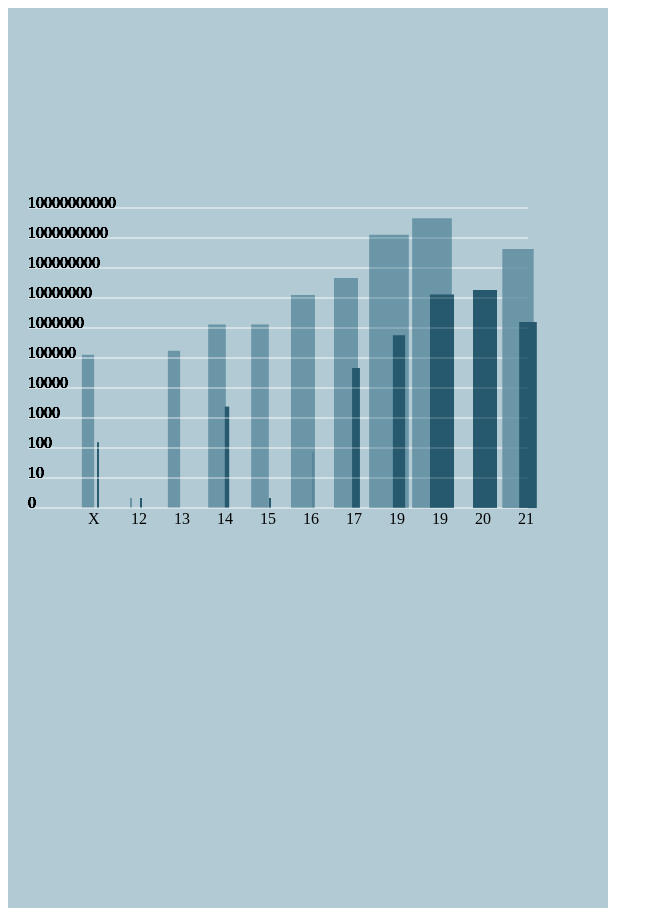
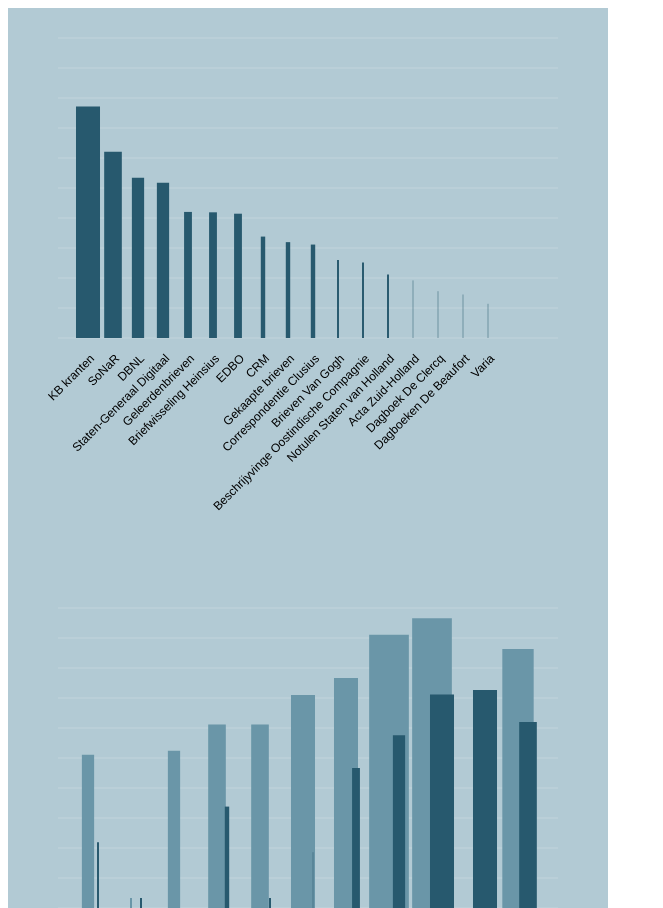
Before and after one commit to knaw-huc/nederlab-infrograph, a website: page _dist/index.html in a window 1280 px wide. Shown: the top 908 px of the page, without its empty margins (0-663 px from the left). Drawn offline with Linux system fonts and the light colour scheme.

Commit message:
collection + .ai file

```diff
--- a/_dist/index.html
+++ b/_dist/index.html
@@ -10,24 +10,23 @@
 
     }
     .txt {
-      font: 16px sans-serif;
+      font: 12px sans-serif;
       color: rgb(45, 45, 45);
     }
 
     .timeLineLine {
-
-
     }
 
     .lineTitle {
-      stroke:#6a96a8;
+      stroke:#27596e;
     }
     .lineWord {
-      stroke:#27596e;
+
+      stroke:#6a96a8;
     }
 
     .thinLine {
-      stroke:rgba(255, 255, 255, 0.1);
+      stroke:#ffffff;
     }
 
   </style>
--- a/_dist/js/js.js
+++ b/_dist/js/js.js
@@ -1,8 +1,10 @@
 var xmlhttp = new XMLHttpRequest();
 var allData;
 var svgContent = '';
-var timelineYPos =500;
+var timelineYPos =900;
+var collectionsYPos =330;
 var blockHeight = 30;
+var leftMargin = 80;
 var logicals = [0, 10, 100, 1000, 10000, 100000, 1000000, 10000000, 100000000, 1000000000, 10000000000];
 
 
@@ -16,24 +18,46 @@
 
 
 
+
     // timeline data
     var timelineData = allData.dataTimeline;
-    var xCoor;
-    var yCoor;
+    var collectionsData = allData.dataCollections;
+    var xCoorTL;
+    var yCoorTL;
+    var xCoorCol;
+    var yCoorCol;
     var itemWidth = 43;
     var barSpace = 10;
 
-    for (var i = 0; i < timelineData.length; i++) {
+    svgContent=svgContent+timeLineLegend(collectionsYPos);
+    for (var h = 0; h < collectionsData.length; h++) {
+      itemWidth = 25;
+      xCoorCol =  leftMargin+(h*itemWidth);
+      yCoorCol  = collectionsYPos;
 
-      xCoor =  80+(i*itemWidth);
-      yCoor  = timelineYPos;
+      // collections
+
+      svgContent=svgContent+'<text x="'+(xCoorCol-10)+'" y="'+(yCoorCol+16)+'"  font-family="sans-serif" class="txt" text-anchor="end" dominant-baseline="central" transform="rotate(-45, '+xCoorCol+', '+yCoorCol+')" >'+collectionsData[h].name+'</text>'; //text-anchor="end" dominant-baseline="central" transform="rotate(-90, '+xCoor+', '+yCoor+')"
+      svgContent=svgContent+timeLineLine(collectionsData[h].val, xCoorCol, yCoorCol, 'lineTitle');
+
+
+    }
 
 
 
-      svgContent=svgContent+'<text x="'+xCoor+'" y="'+(yCoor+16)+'" class="small"  >'+timelineData[i].eeuwkort+'</text>'; //text-anchor="end" dominant-baseline="central" transform="rotate(-90, '+xCoor+', '+yCoor+')"
-      svgContent=svgContent+timeLineLine(timelineData[i].woorden, xCoor, yCoor, 'lineTitle');
-      svgContent=svgContent+timeLineLine(timelineData[i].titels, (xCoor+barSpace), yCoor, 'lineWord');
-      svgContent=svgContent+timeLineLegend();
+
+    svgContent=svgContent+timeLineLegend(timelineYPos);
+    for (var i = 0; i < timelineData.length; i++) {
+      itemWidth = 43;
+      xCoorTL =  leftMargin+(i*itemWidth);
+      yCoorTL  = timelineYPos;
+
+      // timelines
+
+      svgContent=svgContent+'<text x="'+xCoorTL+'" y="'+(yCoorTL+16)+'" class="txt" font-family="sans-serif" >'+timelineData[i].eeuwkort+'</text>'; //text-anchor="end" dominant-baseline="central" transform="rotate(-90, '+xCoor+', '+yCoor+')"
+      svgContent=svgContent+timeLineLine(timelineData[i].woorden, xCoorTL, yCoorTL, 'lineWord');
+      svgContent=svgContent+timeLineLine(timelineData[i].titels, (xCoorTL+barSpace), yCoorTL, 'lineTitle');
+
 
     }
     document.getElementById("timeLine").innerHTML = svgContent;
@@ -69,18 +93,18 @@
 
 
 //create legend aside lines
-function timeLineLegend() {
+function timeLineLegend(y) {
 
   var output='123';
 
   var labelsList = logicals;
-  var x = 20;
-  var y= timelineYPos;
+  var x = leftMargin-30;
+
 
   for (var j = 0; j < labelsList.length; j++) {
 
-    output = output + '<line x1="'+x+'" y1="'+(y-(j*blockHeight))+'"  x2="'+(x+500)+'" y2="'+(y-(j*blockHeight))+'"       class="thinLine" />';
-    output = output + '<text x="'+x+'" y="'+(y-(j*blockHeight))+'" class="small">'+labelsList[j]+ '</text>';
+    output = output + '<line x1="'+x+'" y1="'+(y-(j*blockHeight))+'"  x2="'+(x+500)+'" y2="'+(y-(j*blockHeight))+'" class="thinLine" stroke-opacity="0.2" />';
+    //output = output + '<text x="'+x+'" y="'+(y-(j*blockHeight))+'" class="small">'+labelsList[j]+ '</text>';
   }
 
   return output;
```
Also changed, not shown: src/js/build.js (+39 -15 lines), src/templates/index.html (+5 -6 lines), _dist/nederlab-content.svg, src/templates/nederlab-content.svg, 1 other file.
